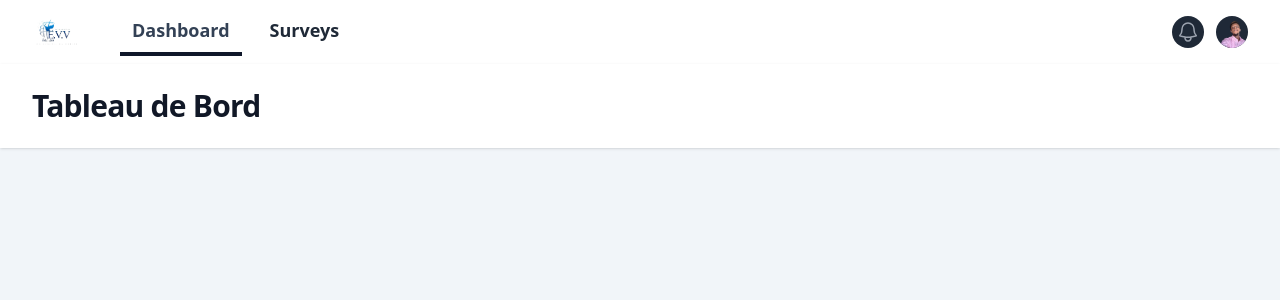
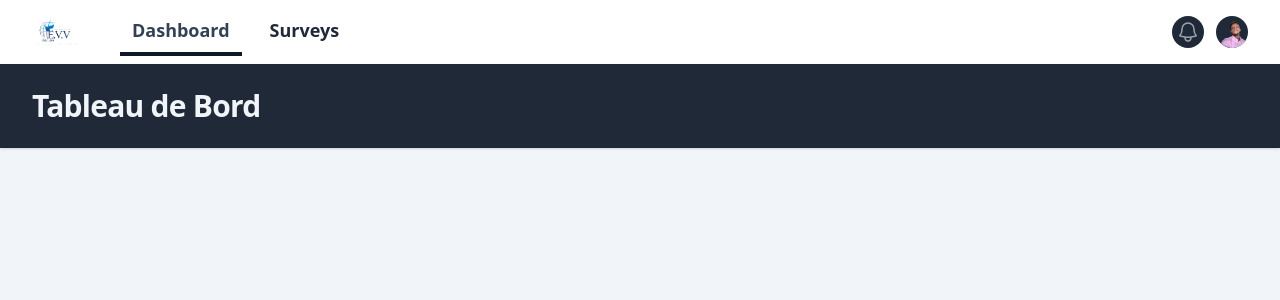
Before and after one commit to rovertnet/evv_app, a React (Vite) app in the folder react/: page / in a window 1280 px wide. Shown: the top 300 px of the page. Built offline with nearby package versions, Linux system fonts and the light colour scheme.

Commit message:
je suis le deuxième commit

```diff
--- a/react/src/views/Dashboard.jsx
+++ b/react/src/views/Dashboard.jsx
@@ -3,9 +3,9 @@
 export default function Dashboard() {
   return (
     <>
-      <header className="bg-white shadow">
+      <header className="bg-gray-800 shadow">
         <div className="mx-auto max-w-7xl px-4 py-6 sm:px-6 lg:px-8">
-          <h1 className="text-3xl font-bold tracking-tight text-gray-900">
+          <h1 className="text-3xl font-bold tracking-tight text-slate-100">
             Tableau de Bord
           </h1>
         </div>
```
